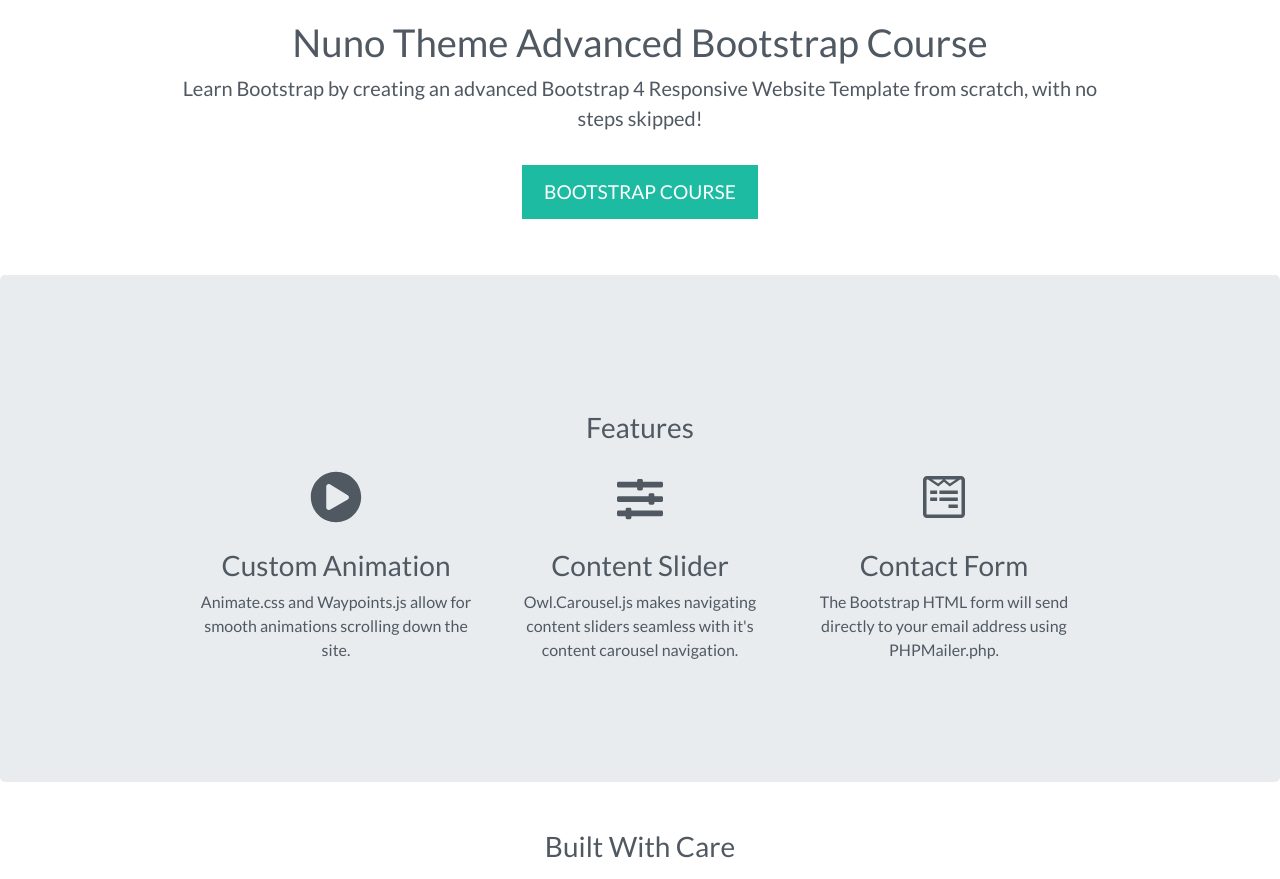
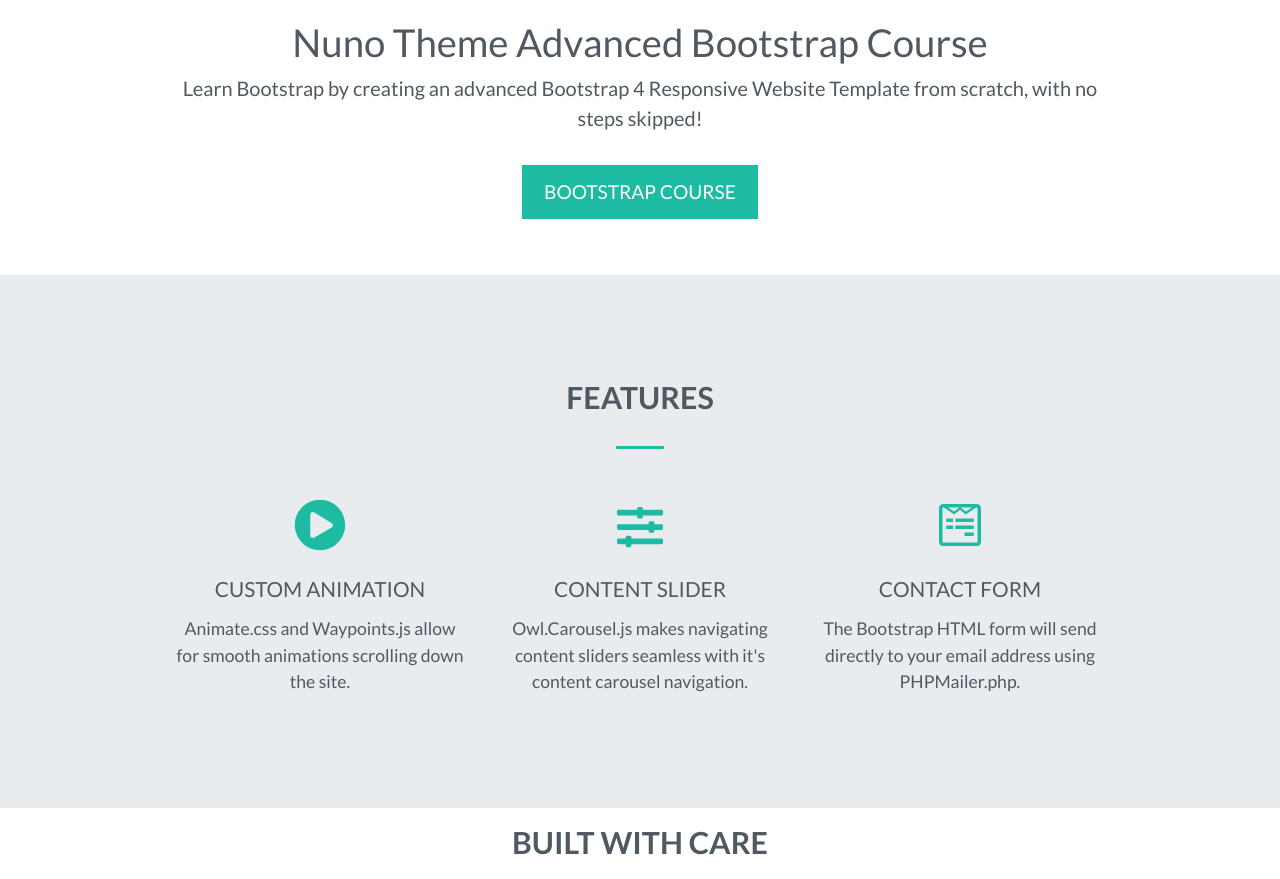
Before and after one commit to notDevDeveloper/archive-30days-trial, a plain HTML site: page index.html in a window 1280 px wide. Shown: the part 821-1700 px from the top of the page. Drawn offline with Linux system fonts and the light colour scheme.

Commit message:
[update]Add style Features Section
- jumbotron
- h3.heading
- heading-underline
- feature svg.svg-inline--fa
- feature h3
- feature p

```diff
--- a/style.css
+++ b/style.css
@@ -4,6 +4,13 @@
   overflow-x: hidden;
   font-family: "Lato", sans-serif;
   color: #505962;
+}
+
+.offset:before {
+  display: block;
+  content: "";
+  height: 4rem;
+  margin-top: -4rem;
 }
 
 /*--- Navigation --*/
@@ -98,6 +105,41 @@
   border-color: #189582;
 }
 
+/*--- Features Section --*/
+.jumbotron {
+  margin-bottom: 0;
+  padding: 2rem 0 3.5rem;
+  border-radius: 0;
+}
+
+h3.heading {
+  font-size: 1.9rem;
+  font-weight: 700;
+  text-transform: uppercase;
+  margin-bottom: 1.9rem;
+}
+
+.heading-underline {
+  width: 3rem;
+  height: 0.2rem;
+  background-color: #1ebba3;
+  margin: 0 auto 2rem;
+}
+
+.feature svg.svg-inline--fa {
+  color: #1ebba3;
+}
+
+.feature h3 {
+  font-size: 1.3rem;
+  text-transform: uppercase;
+  padding-bottom: 0.4rem;
+}
+
+.feature p {
+  font-size: 1.1rem;
+}
+
 /*============ BOOTSTRAP BREAK POINTS:
 
 Extra small (xs) devices (portrait phones, less than 576px)
```
